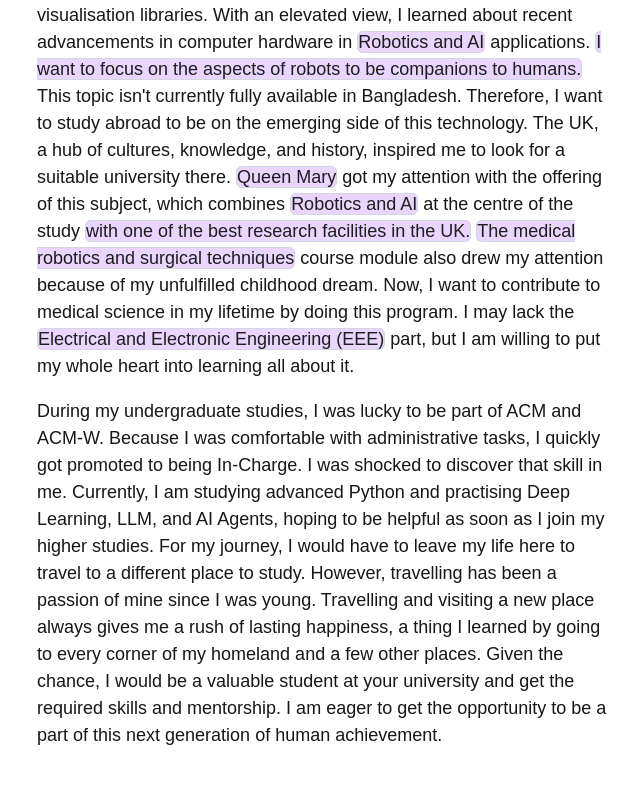
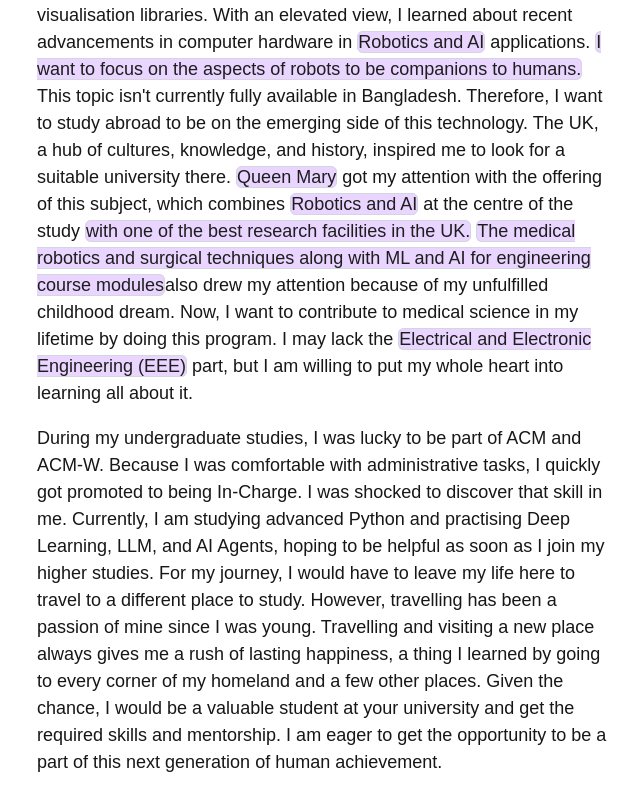
Before and after one commit to IAFahim/web_me, a Next.js app: page / in a window 1280 px wide. Shown: the part 1309-2103 px from the top of the page, without its empty margins (315-955 px from the left). Before the commit the page ends 2076 px from the top, so only its background shows below. Built offline with nearby package versions, Linux system fonts and the light colour scheme.

Commit message:
Added course required and why university

```diff
--- a/src/Components/useTextCycle.ts
+++ b/src/Components/useTextCycle.ts
@@ -7,7 +7,7 @@
     cycleToNextText: () => void; // More descriptive name
 }
 
-function useTextCycle(texts: string[]): UseTextCycleResult {
+function useTextCycle(texts: string[], hints?: string[]): UseTextCycleResult {
     const [currentIndex, setCurrentIndex] = useState(0);
 
     const cycleToNextText = () => { // More descriptive name
@@ -15,7 +15,13 @@
     };
 
     const currentText = texts[currentIndex];
-    const title = `${currentIndex + 1} of ${texts.length}`;
+    let title = `${currentIndex + 1} of ${texts.length}`;
+    if (hints) {
+        title += "in ";
+        for (const hint of hints) {
+            title += hint;
+        }
+    }
 
     return {
         currentIndex,
--- a/src/app/(root)/PersonalStatement.tsx
+++ b/src/app/(root)/PersonalStatement.tsx
@@ -21,24 +21,31 @@
         "I want to gain enough knowledge in AI so that one day I can assist medical professionals.",
     ]);
 
-    const universityOneOfTheBestCycle = useTextCycle([
-        "with one of the best research facilities in the UK.",
-        "with one of the best-known university for masters in Artificial intelligence in UK.",
-        "with one of the best-known university for masters in Machine Learning in UK.",
-    ]);
-
-    const universityNameCycle = useTextCycle([
+    const universityNames=[
         "Queen Mary",
         "City",
         "Kingston",
         "Greenwich",
         "Brunel"
-    ]);
+    ];
+
+    const universityNameCycle = useTextCycle(universityNames);
+
+    const universityOneOfTheBestCycle = useTextCycle([
+        "with one of the best research facilities in the UK.",
+        "with one of the best-known university for masters in Artificial intelligence in UK.",
+        "with one of the best AI Lab in UK for Deep Learning.",
+        "with long-standing relationship British Computer Society (BCS) that accredits them in UK.",
+        "with one of the most diverse university in UK"
+    ], universityNames);
 
     const courseThatDrewAttention = useTextCycle([
-        "The medical robotics and surgical techniques",
-
-    ])
+        "The medical robotics and surgical techniques along with ML and AI for engineering course modules",
+        "The agents and multi-agent Systems along with Industrial AI for engineering course modules",
+        "The cyber security and AI applications along with ML and DL course modules",
+        "The machine learning along with data visualisation course modules",
+        "The high performance computational infrastructures along with quantitative data analysis course modules",
+    ], universityNames)
 
     const lackingPartCycle = useTextCycle([
         "Electrical and Electronic Engineering (EEE)",
@@ -125,8 +132,8 @@
                     action={universityOneOfTheBestCycle.cycleToNextText}/> <TextCycleOnHold
                     text={courseThatDrewAttention.currentText}
                     title={courseThatDrewAttention.title}
-                    action={courseThatDrewAttention.cycleToNextText}/> course
-                    module also drew my attention because of my unfulfilled childhood dream. Now, I want to contribute
+                    action={courseThatDrewAttention.cycleToNextText}/>also
+                    drew my attention because of my unfulfilled childhood dream. Now, I want to contribute
                     to medical science in my lifetime by doing this program. I may lack
                     the <TextCycleOnHold
                     text={lackingPartCycle.currentText}
```
